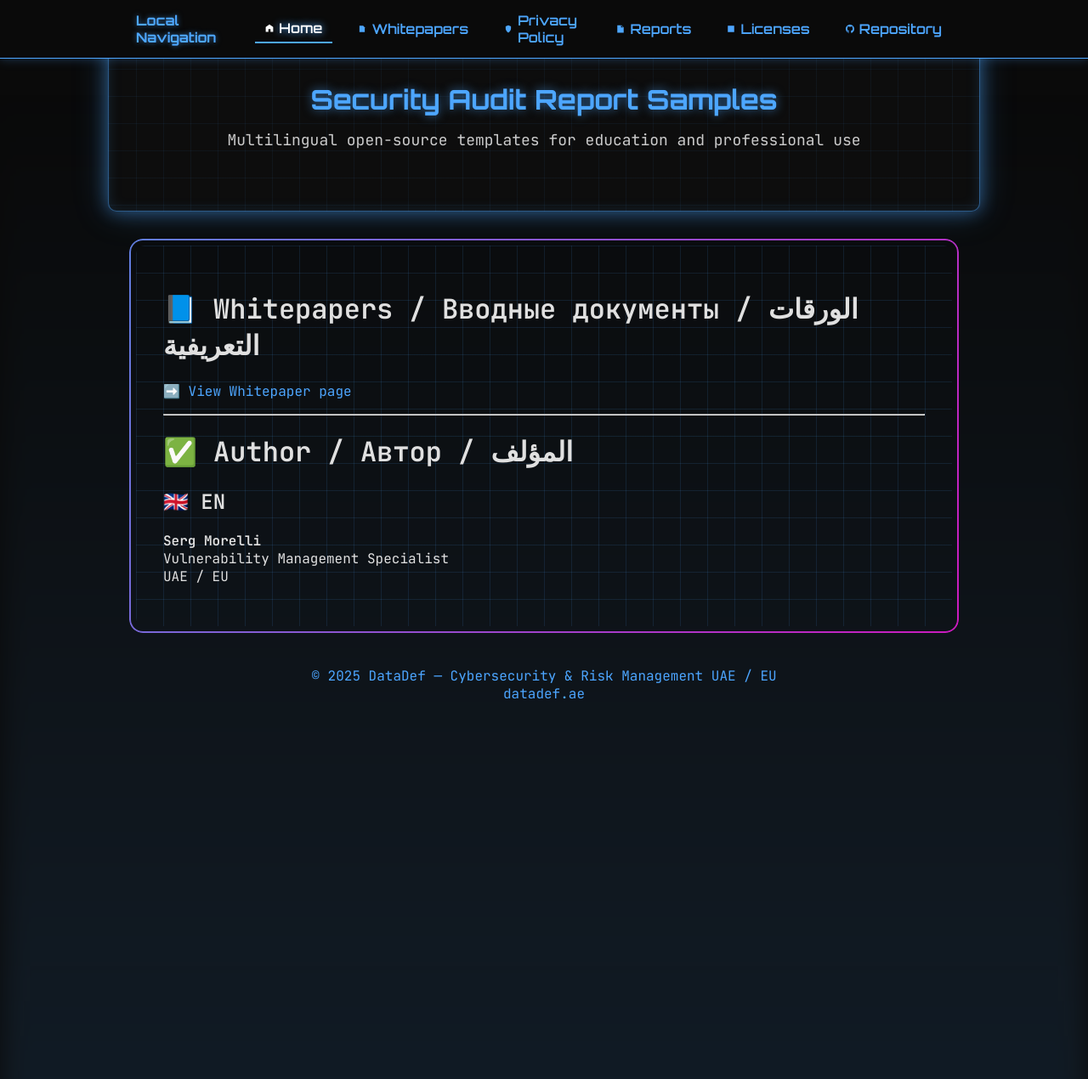
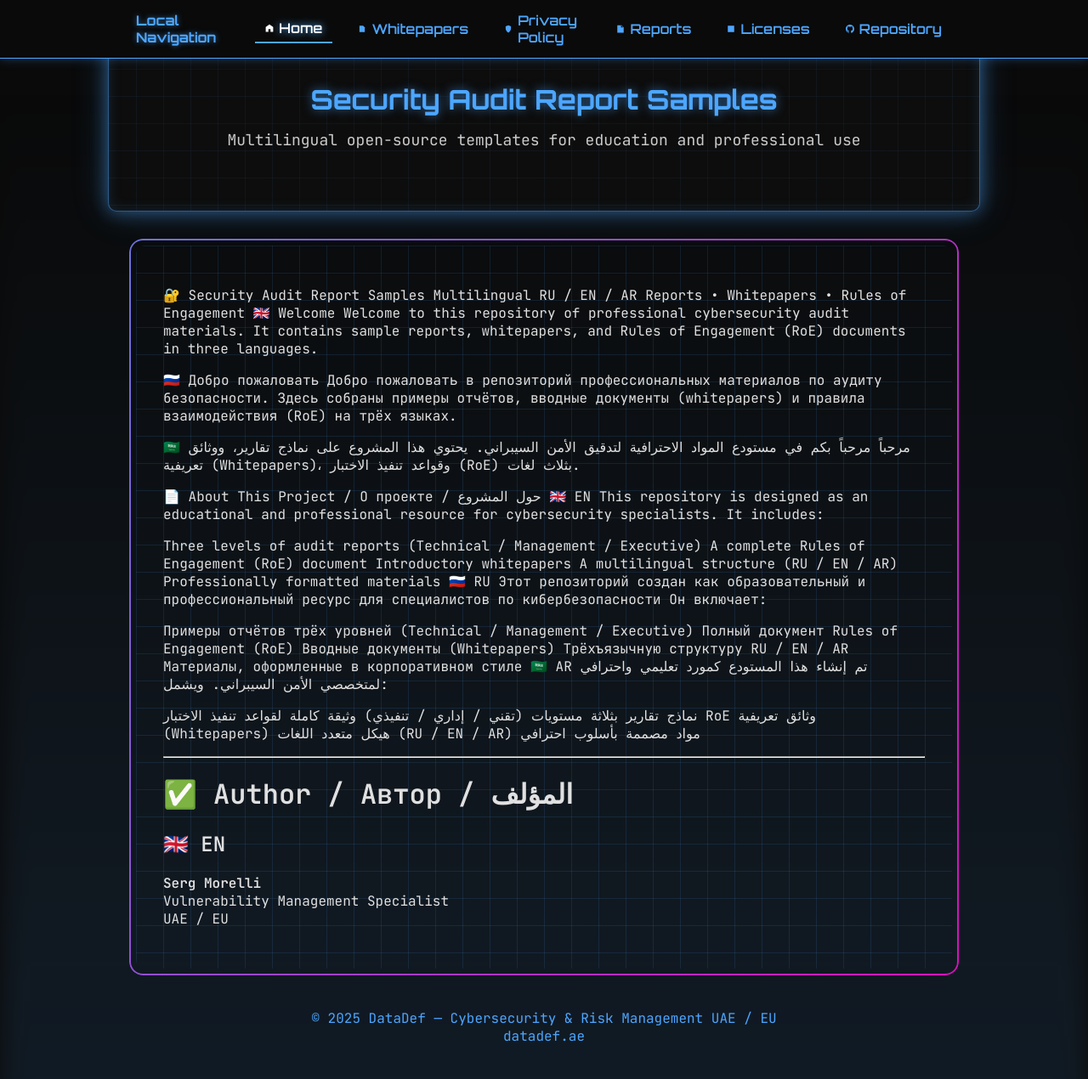
Before and after one commit to SergMorelli/SergMorelli-security-audit-report-samples, a Jekyll site: the page built from index.md, in a window 1280 px wide and 1270 px high. Shown: the whole window at 85% size. Built offline with Jekyll 4.4.1, drawn with Linux system fonts in a browser that asks for light colours; our own code applies the rules of GitHub Pages for plain Markdown files.

Commit message:
reports2

```diff
--- a/index.md
+++ b/index.md
@@ -1,12 +1,50 @@
 ---
 layout: default
 ---
+🔐 Security Audit Report Samples
+Multilingual RU / EN / AR
+Reports • Whitepapers • Rules of Engagement
+🇬🇧 Welcome
+Welcome to this repository of professional cybersecurity audit materials.
+It contains sample reports, whitepapers, and Rules of Engagement (RoE) documents in three languages.
+
+🇷🇺 Добро пожаловать
+Добро пожаловать в репозиторий профессиональных материалов по аудиту безопасности.
+Здесь собраны примеры отчётов, вводные документы (whitepapers) и правила взаимодействия (RoE) на трёх языках.
+
+🇸🇦 مرحباً
+مرحباً بكم في مستودع المواد الاحترافية لتدقيق الأمن السيبراني.
+يحتوي هذا المشروع على نماذج تقارير، ووثائق تعريفية (Whitepapers)، وقواعد تنفيذ الاختبار (RoE) بثلاث لغات.
+
+📄 About This Project / О проекте / حول المشروع
+🇬🇧 EN
+This repository is designed as an educational and professional resource for cybersecurity specialists.
+It includes:
+
+Three levels of audit reports (Technical / Management / Executive)
+A complete Rules of Engagement (RoE) document
+Introductory whitepapers
+A multilingual structure (RU / EN / AR)
+Professionally formatted materials
+🇷🇺 RU
+Этот репозиторий создан как образовательный и профессиональный ресурс для специалистов по кибербезопасности Он включает:
+
+Примеры отчётов трёх уровней (Technical / Management / Executive)
+Полный документ Rules of Engagement (RoE)
+Вводные документы (Whitepapers)
+Трёхъязычную структуру RU / EN / AR
+Материалы, оформленные в корпоративном стиле
+🇸🇦 AR
+تم إنشاء هذا المستودع كمورد تعليمي واحترافي لمتخصصي الأمن السيبراني.
+ويشمل:
+
+نماذج تقارير بثلاثة مستويات (تقني / إداري / تنفيذي)
+وثيقة كاملة لقواعد تنفيذ الاختبار RoE
+وثائق تعريفية (Whitepapers)
+هيكل متعدد اللغات (RU / EN / AR)
+مواد مصممة بأسلوب احترافي
 
 
-# 📘 Whitepapers / Вводные документы / الورقات التعريفية
-<a id="whitepapers"></a>
-
-➡️ [View Whitepaper page](/SergMorelli-security-audit-report-samples/whitepaper/)
 
 
 ---
```
